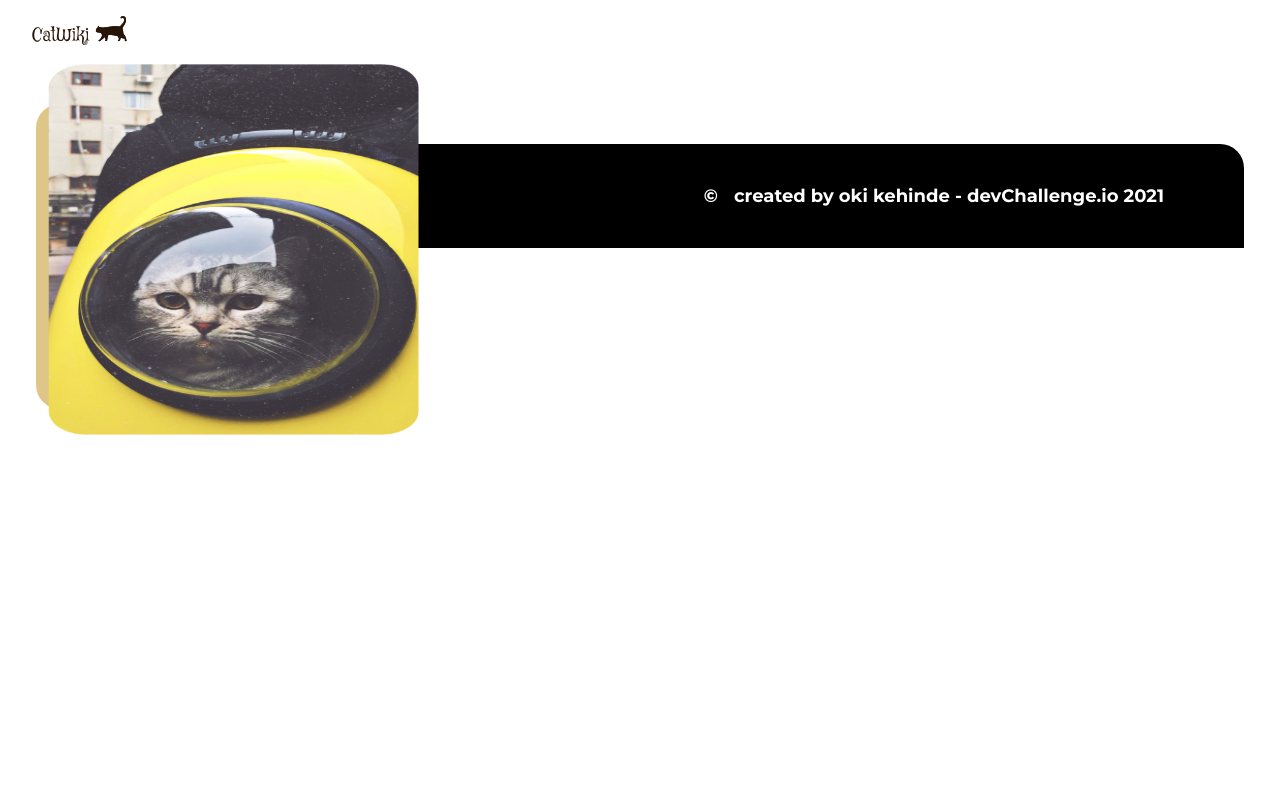
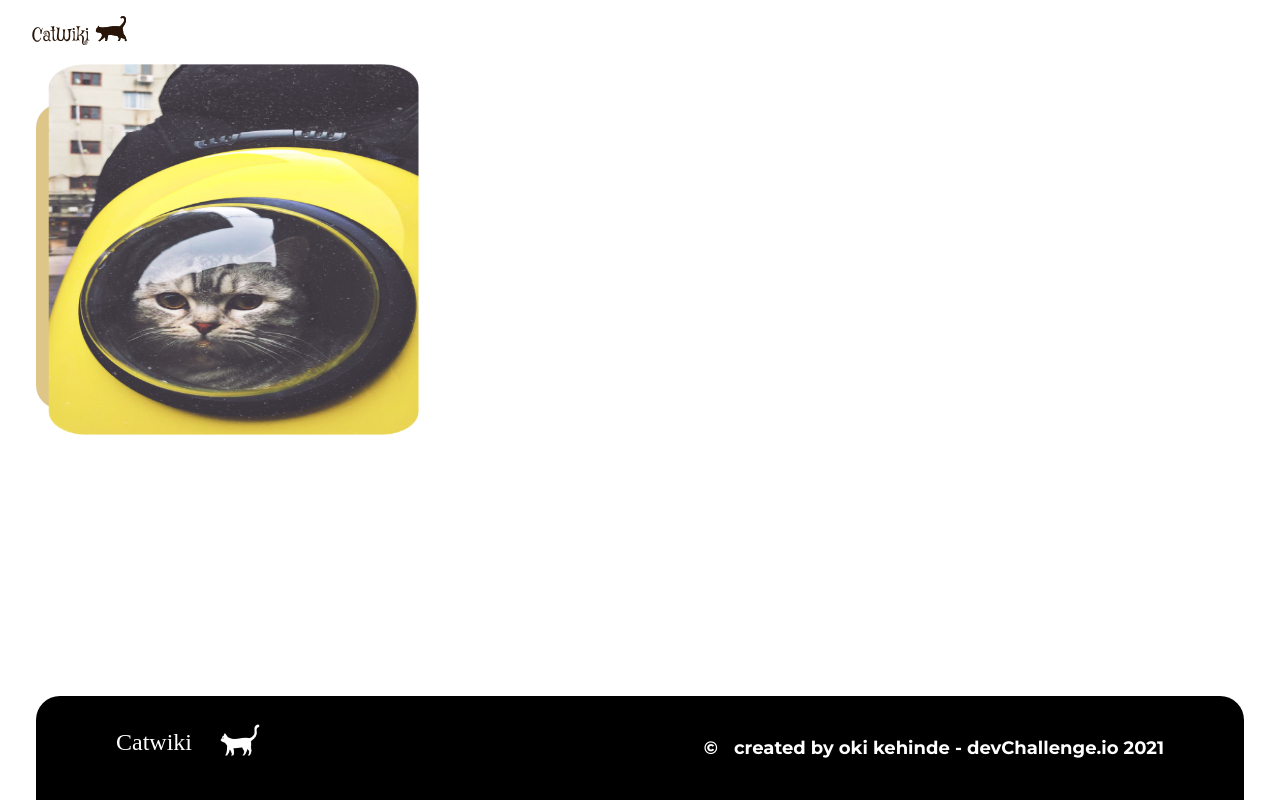
Before and after one commit to Kehindecodes/catwiki, a React (Vite) app in the folder client/catwiki/: page / in a window 1280 px wide. Built offline with nearby package versions, Linux system fonts and the light colour scheme; a web font is replaced by a local one.

Commit message:
postion footer at the bottom

```diff
--- a/client/catwiki/src/componets/Footer.jsx
+++ b/client/catwiki/src/componets/Footer.jsx
@@ -3,7 +3,7 @@ import logo from '../assets/CatwikiLogo.svg';
 import cat from '../assets/black-cat.png';
 const Footer = () => {
 	return (
-		<footer className='flex justify-between bg-black rounded-t-3xl px-20 items-center mx-9 py-6 mt-24'>
+		<footer className='flex justify-between bg-black rounded-t-3xl px-20 items-center mx-9 py-6 mt-24 fixed inset-x-0 bottom-0'>
 			<div className='text-white flex items-center'>
 				<h3 className='text-2xl mb-3 font-mystery '>Catwiki</h3>
 				<img src={cat} className='mb-4 w-10 ml-7' />
```
